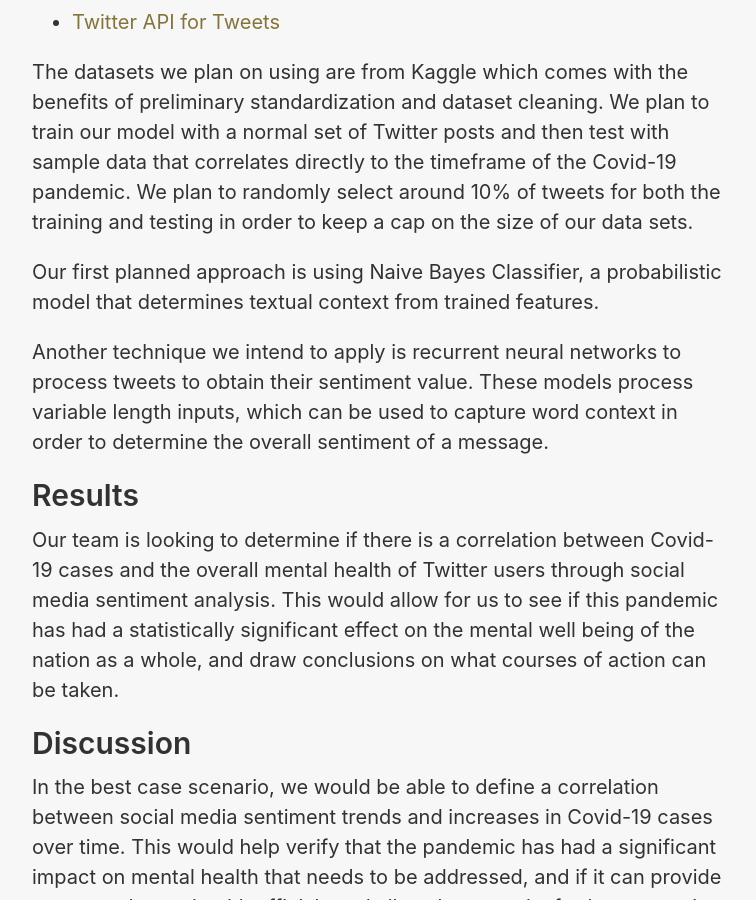
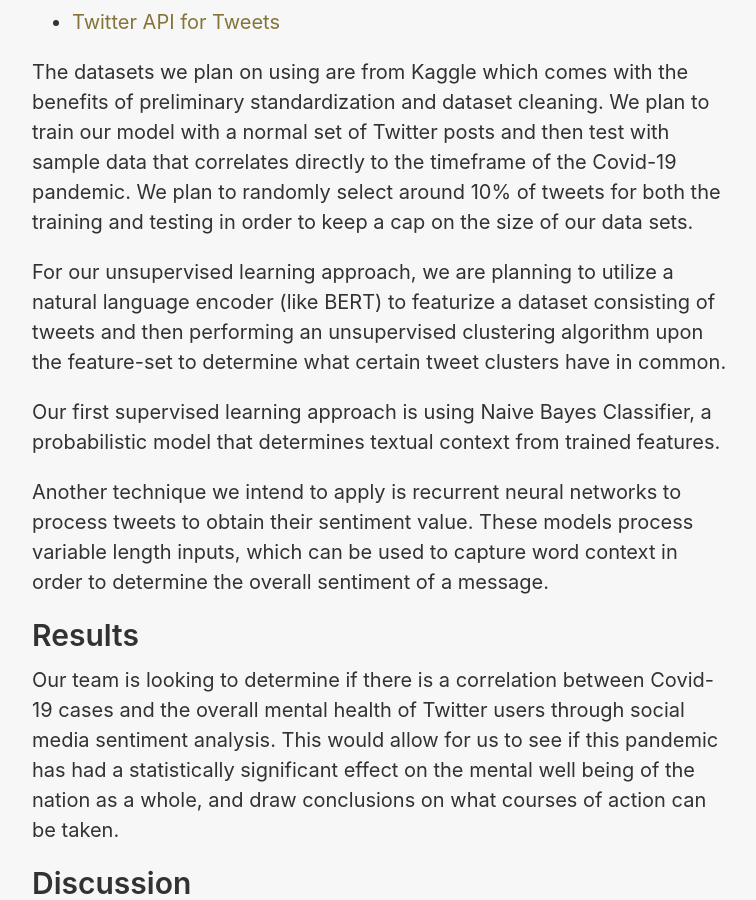
Before and after one commit to cs4641-social-media-sentiment/cs4641-social-media-sentiment.github.io, a Jekyll site: the page built from index.html, in a window 1280 px wide and 900 px high, scrolled down 1203 px. Shown: the whole window, without its empty margins (258-1014 px from the left). Built offline with Jekyll 4.4.1, drawn with Linux system fonts in a browser that asks for light colours; the list of posts is cut into pages by our own code.

Commit message:
Add unsupervised learning approach

```diff
--- a/index.html
+++ b/index.html
@@ -28,7 +28,10 @@ title: Home
     The datasets we plan on using are from Kaggle which comes with the benefits of preliminary standardization and dataset cleaning. We plan to train our model with a normal set of Twitter posts and then test with sample data that correlates directly to the timeframe of the Covid-19 pandemic. We plan to randomly select around 10% of tweets for both the training and testing in order to keep a cap on the size of our data sets.
   </p>
   <p>
-    Our first planned approach is using Naive Bayes Classifier, a probabilistic model that determines textual context from trained features.
+    For our unsupervised learning approach, we are planning to utilize a natural language encoder (like BERT) to featurize a dataset consisting of tweets and then performing an unsupervised clustering algorithm upon the feature-set to determine what certain tweet clusters have in common.
+  </p>
+  <p>
+    Our first supervised learning approach is using Naive Bayes Classifier, a probabilistic model that determines textual context from trained features.
   </p>
   <p>
     Another technique we intend to apply is recurrent neural networks to process tweets to obtain their sentiment value. These models process variable length inputs, which can be used to capture word context in order to determine the overall sentiment of a message.
```
